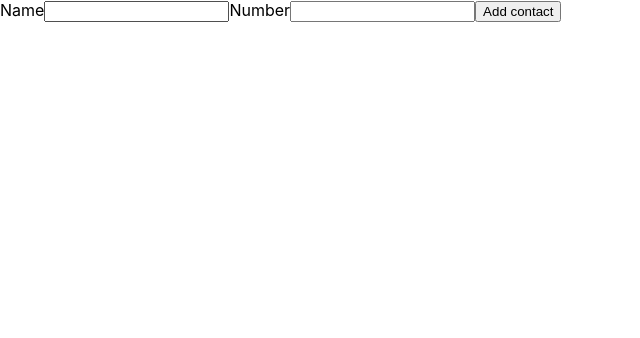
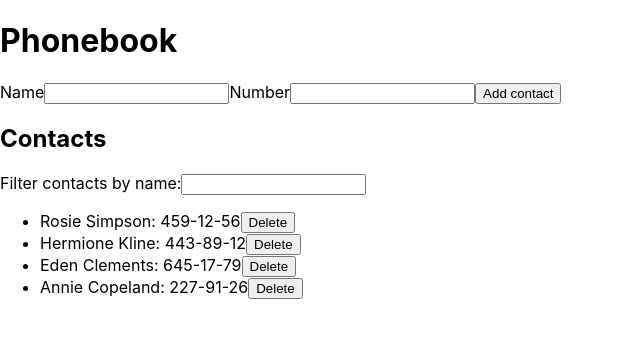
Before and after one commit to Ivanor1505/goit-react-hw-02-phonebook, a React (Create React App) app: page / in a window 1280 px wide. Shown: the top 338 px of the page, without its empty margins (0-640 px from the left). Built offline with nearby package versions, Linux system fonts and the light colour scheme.

Commit message:
React HW2.2 jsx

```diff
--- a/src/components/App.jsx
+++ b/src/components/App.jsx
@@ -1,16 +1,27 @@
-import { Component } from 'react';
+import React, { Component } from 'react';
 import { AddContactForm } from './Form/Form';
 import { nanoid } from 'nanoid';
+import { ContactList } from './ContactList/ContactList';
+import { Filter } from './Filter/Filter';
+
 
 export class App extends Component {
   state = {
-  contacts: [],
+    contacts: [
+    {id: 'id-1', name: 'Rosie Simpson', number: '459-12-56'},
+    {id: 'id-2', name: 'Hermione Kline', number: '443-89-12'},
+    {id: 'id-3', name: 'Eden Clements', number: '645-17-79'},
+    {id: 'id-4', name: 'Annie Copeland', number: '227-91-26'},
+  ],
   filter: ''
   }
-  // console.log(this.state)
 
   addContact = newContact => {
-    this.setState(prevState => ({
+  const isAlready = this.state.contacts.some(contact => contact.name === newContact.name);
+
+    if (isAlready) {
+      alert(`${newContact.name} is already in contacts.`);
+    }else(this.setState(prevState => ({
       contacts: [
         ...prevState.contacts,
         {
@@ -18,13 +29,37 @@ export class App extends Component {
           ...newContact,
         },
       ],
+    })))
+     };
+
+  handleDelete = (contactId) => {
+    this.setState(prevState => ({
+      contacts: prevState.contacts.filter(contact => contact.id !== contactId)
     }));
   };
 
+  getVisibleContacts = () => {
+    const { contacts, filter } = this.state;
+
+    return contacts.filter(contact => {
+      const hasName = contact.name.toLowerCase().includes(filter.toLowerCase());
+
+      return hasName;
+    });
+  };
+
+  changeFilter = (e) => this.setState({ filter: e.target.value });
+
   render() {
-    return (
+    const filteredContacts = this.getVisibleContacts();
+
+        return (
       <div>
-        <AddContactForm onAdd={this.addContact}/>
+          <h1>Phonebook</h1>
+        <AddContactForm onAdd={this.addContact} />
+          <h2>Contacts</h2>
+        <Filter filter={this.state.filter} onChange={this.changeFilter} />
+        <ContactList contacts={filteredContacts} onDelete={this.handleDelete} />
       </div>
     );
   };
--- /dev/null
+++ b/src/components/Contact/Contact.jsx
@@ -0,0 +1,10 @@
+import React from "react";
+
+export const Contact = ({ name, number, id, onDelete }) => {
+    return (
+        <li>
+          {name}: {number}
+          <button onClick={() => onDelete(id)}>Delete</button>
+        </li>
+    )
+    };
--- /dev/null
+++ b/src/components/ContactList/ContactList.jsx
@@ -0,0 +1,18 @@
+import { Contact } from "components/Contact/Contact";
+import React from "react";
+
+
+export const ContactList = ({ contacts, onDelete }) => {
+  return(
+    <ul>
+          {contacts.map((contact =>
+              <Contact
+                  key={contact.id}
+                  name={contact.name}
+                  number={contact.number}
+                  id={contact.id}
+                  onDelete={onDelete} />
+      ))}
+    </ul>
+  );
+};
--- /dev/null
+++ b/src/components/Filter/Filter.jsx
@@ -0,0 +1,10 @@
+import React from "react";
+
+export const Filter = ({ filter, onChange }) => {
+  return (
+    <div>
+      <label>Filter contacts by name:</label>
+      <input type="text" value={filter} onChange={onChange} />
+    </div>
+  );
+};
--- a/src/components/Form/Form.jsx
+++ b/src/components/Form/Form.jsx
@@ -37,7 +37,7 @@ export const AddContactForm = ({ onAdd }) => {
                     <ErrorMessage name="name" component="div" />
                 </label>
                 <label>Number
-                    <Field name="number" type="text" />
+                    <Field name="number" type="tel" />
                     <ErrorMessage name="number" component="div" />
                 </label>
                 <button type="submit">Add contact</button>
```
Also changed, not shown: src/components/Contact/Contact.styled.js (added), src/components/ContactList/ContactList.styled.js (added), src/components/Filter/Filter.styled.js (added).
